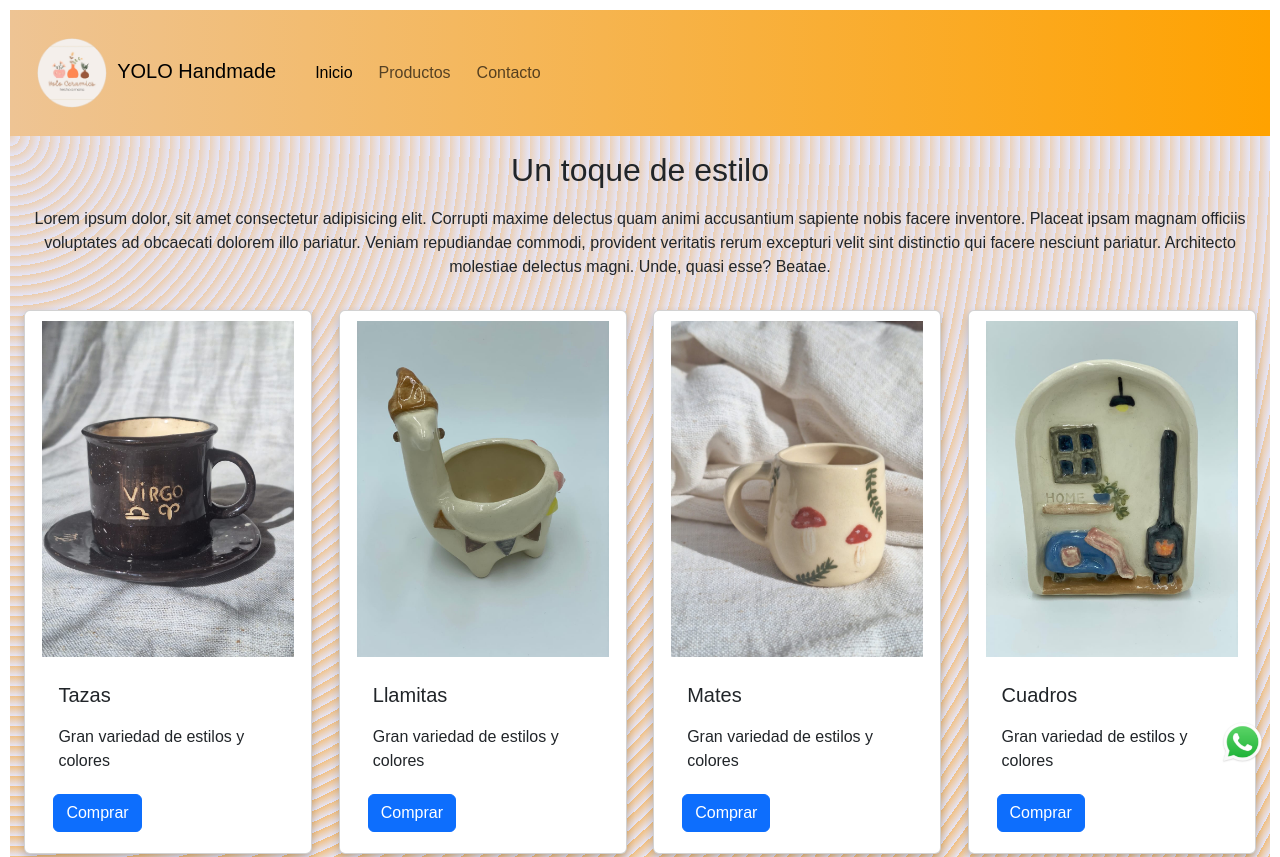
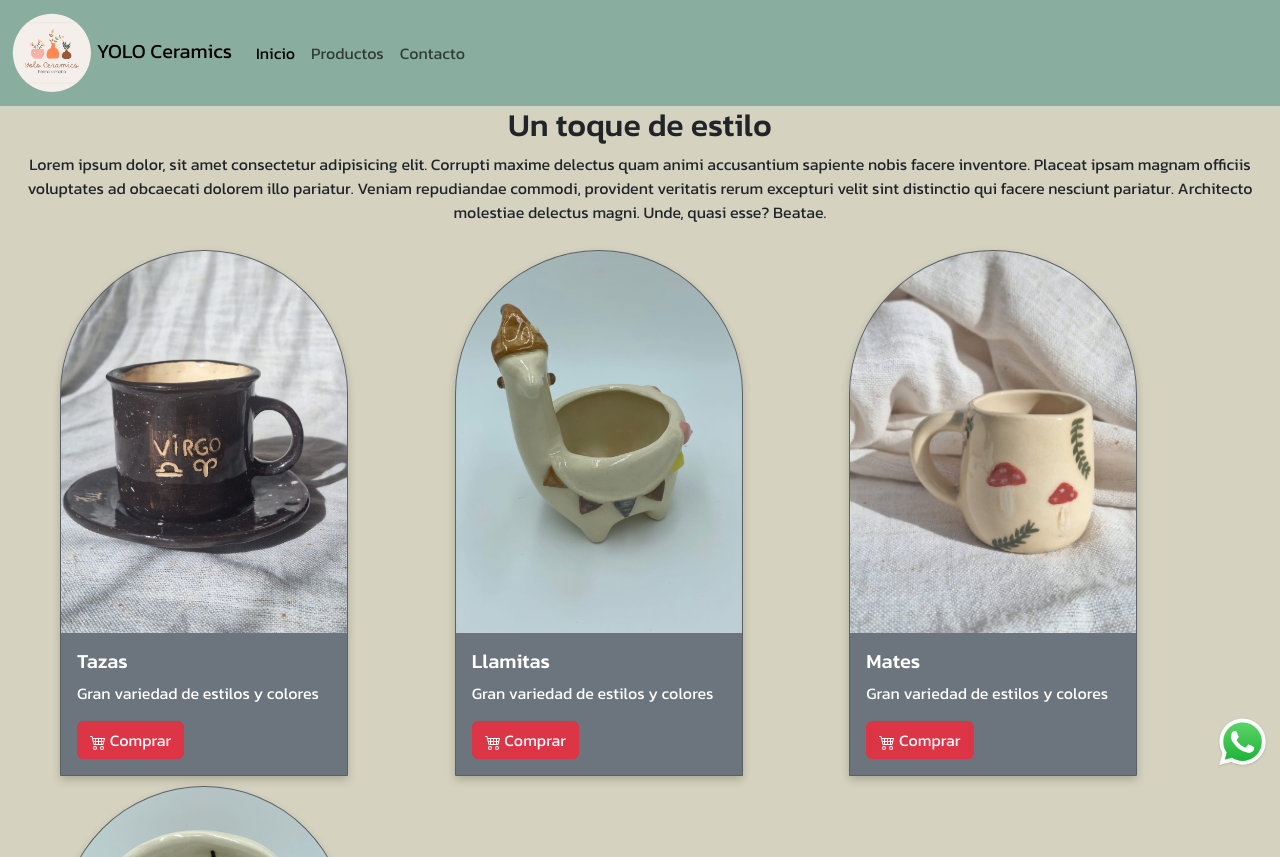
Before and after one commit to jerePerez/yolo-handmade, a website: page index.html in a window 1280 px wide. Shown: the top 857 px of the page. Drawn offline with nearby package versions, Linux system fonts and the light colour scheme.

Commit message:
cambios en paleta de colores

```diff
--- a/index.html
+++ b/index.html
@@ -5,17 +5,18 @@
     <meta charset="UTF-8">
     <meta name="viewport" content="width=device-width, initial-scale=1.0">
     <link rel="stylesheet" href="styles.css">
+    <link rel="icon" type="image/png" sizes="32x32" href="./imagenes/favicon-32x32.png">
     <link rel="preconnect" href="https://fonts.googleapis.com">
     <link rel="preconnect" href="https://fonts.gstatic.com" crossorigin>
     <link
-        href="https://fonts.googleapis.com/css2?family=Roboto:ital,wght@0,100;0,300;0,400;0,500;0,700;0,900;1,100;1,300;1,400;1,500;1,700;1,900&display=swap"
+        href="https://fonts.googleapis.com/css2?family=Kanit:ital,wght@0,100;0,200;0,300;0,400;0,500;0,600;0,700;0,800;0,900;1,100;1,200;1,300;1,400;1,500;1,600;1,700;1,800;1,900&display=swap"
         rel="stylesheet">
     <link href="https://cdn.jsdelivr.net/npm/bootstrap@5.3.3/dist/css/bootstrap.min.css" rel="stylesheet"
         integrity="sha384-QWTKZyjpPEjISv5WaRU9OFeRpok6YctnYmDr5pNlyT2bRjXh0JMhjY6hW+ALEwIH" crossorigin="anonymous">
     <script src="https://cdn.jsdelivr.net/npm/bootstrap@5.3.3/dist/js/bootstrap.bundle.min.js"
         integrity="sha384-YvpcrYf0tY3lHB60NNkmXc5s9fDVZLESaAA55NDzOxhy9GkcIdslK1eN7N6jIeHz"
         crossorigin="anonymous"></script>
-    <title>YOLO Handmade</title>
+    <title>YOLO Ceramics</title>
 </head>
 
 <body>
@@ -25,7 +26,7 @@
                 <a class="navbar-brand" href="#">
                     <img src="./logoYolo.png" alt="Logo" width="80" height="80"
                         class="d-inline-block align-text-center">
-                    YOLO Handmade
+                    YOLO Ceramics
                 </a>
                 <button class="navbar-toggler" type="button" data-bs-toggle="collapse"
                     data-bs-target="#navbarSupportedContent" aria-controls="navbarSupportedContent"
@@ -60,41 +61,70 @@
                 nesciunt pariatur. Architecto molestiae delectus magni. Unde, quasi esse? Beatae.</p>
         </div>
 
-        <div id="productos" class="row justify-content-evenly">
-            <div class="card" style="width: 18rem;">
-                <img src="./imagenes/taza.jpg" class="card-img-top" alt="imagen de taza">
+        <div id="productos" class="row mx-5">
+            <div class="col ml-5">
+                <div class="card text-bg-secondary rounded-top-pill" style="width: 18rem;">
+                    <img src="./imagenes/taza.jpg" class="card-img-top rounded-top-pill" alt="imagen de taza">
                     <div class="card-body">
                         <h5 class="card-title">Tazas</h5>
                         <p class="card-text">Gran variedad de estilos y colores</p>
-                    <a href="#contacto" class="btn btn-primary">Comprar</a>
+                        <a href="#contacto" class="btn btn-danger"><svg xmlns="http://www.w3.org/2000/svg" width="16"
+                                height="16" fill="currentColor" class="bi bi-cart4" viewBox="0 0 16 16">
+                                <path
+                                    d="M0 2.5A.5.5 0 0 1 .5 2H2a.5.5 0 0 1 .485.379L2.89 4H14.5a.5.5 0 0 1 .485.621l-1.5 6A.5.5 0 0 1 13 11H4a.5.5 0 0 1-.485-.379L1.61 3H.5a.5.5 0 0 1-.5-.5M3.14 5l.5 2H5V5zM6 5v2h2V5zm3 0v2h2V5zm3 0v2h1.36l.5-2zm1.11 3H12v2h.61zM11 8H9v2h2zM8 8H6v2h2zM5 8H3.89l.5 2H5zm0 5a1 1 0 1 0 0 2 1 1 0 0 0 0-2m-2 1a2 2 0 1 1 4 0 2 2 0 0 1-4 0m9-1a1 1 0 1 0 0 2 1 1 0 0 0 0-2m-2 1a2 2 0 1 1 4 0 2 2 0 0 1-4 0" />
+                            </svg> Comprar</a>
                     </div>
                 </div>
-            <div class="card" style="width: 18rem;">
-                <img src="./imagenes/llamita.jpg" class="card-img-top" alt="...">
+            </div>
+
+            <div class="col ml-5">
+                <div class="card text-bg-secondary rounded-top-pill" style="width: 18rem;">
+                    <img src="./imagenes/llamita.jpg" class="card-img-top rounded-top-pill" alt="...">
                     <div class="card-body">
                         <h5 class="card-title">Llamitas</h5>
                         <p class="card-text">Gran variedad de estilos y colores</p>
-                    <a href="#contacto" class="btn btn-primary">Comprar</a>
+                        <a href="#contacto" class="btn btn-danger"><svg xmlns="http://www.w3.org/2000/svg" width="16"
+                                height="16" fill="currentColor" class="bi bi-cart4" viewBox="0 0 16 16">
+                                <path
+                                    d="M0 2.5A.5.5 0 0 1 .5 2H2a.5.5 0 0 1 .485.379L2.89 4H14.5a.5.5 0 0 1 .485.621l-1.5 6A.5.5 0 0 1 13 11H4a.5.5 0 0 1-.485-.379L1.61 3H.5a.5.5 0 0 1-.5-.5M3.14 5l.5 2H5V5zM6 5v2h2V5zm3 0v2h2V5zm3 0v2h1.36l.5-2zm1.11 3H12v2h.61zM11 8H9v2h2zM8 8H6v2h2zM5 8H3.89l.5 2H5zm0 5a1 1 0 1 0 0 2 1 1 0 0 0 0-2m-2 1a2 2 0 1 1 4 0 2 2 0 0 1-4 0m9-1a1 1 0 1 0 0 2 1 1 0 0 0 0-2m-2 1a2 2 0 1 1 4 0 2 2 0 0 1-4 0" />
+                            </svg> Comprar</a>
                     </div>
                 </div>
-            <div class="card" style="width: 18rem;">
-                <img src="./imagenes/mate.jpg" class="card-img-top" alt="...">
+            </div>
+
+            <div class="col ml-5">
+                <div class="card text-bg-secondary rounded-top-pill" style="width: 18rem;">
+                    <img src="./imagenes/mate.jpg" class="card-img-top rounded-top-pill" alt="...">
                     <div class="card-body">
                         <h5 class="card-title">Mates</h5>
                         <p class="card-text">Gran variedad de estilos y colores</p>
-                    <a href="#contacto" class="btn btn-primary">Comprar</a>
+                        <a href="#contacto" class="btn btn-danger"><svg xmlns="http://www.w3.org/2000/svg" width="16"
+                                height="16" fill="currentColor" class="bi bi-cart4" viewBox="0 0 16 16">
+                                <path
+                                    d="M0 2.5A.5.5 0 0 1 .5 2H2a.5.5 0 0 1 .485.379L2.89 4H14.5a.5.5 0 0 1 .485.621l-1.5 6A.5.5 0 0 1 13 11H4a.5.5 0 0 1-.485-.379L1.61 3H.5a.5.5 0 0 1-.5-.5M3.14 5l.5 2H5V5zM6 5v2h2V5zm3 0v2h2V5zm3 0v2h1.36l.5-2zm1.11 3H12v2h.61zM11 8H9v2h2zM8 8H6v2h2zM5 8H3.89l.5 2H5zm0 5a1 1 0 1 0 0 2 1 1 0 0 0 0-2m-2 1a2 2 0 1 1 4 0 2 2 0 0 1-4 0m9-1a1 1 0 1 0 0 2 1 1 0 0 0 0-2m-2 1a2 2 0 1 1 4 0 2 2 0 0 1-4 0" />
+                            </svg> Comprar</a>
                     </div>
                 </div>
-            <div class="card" style="width: 18rem;">
-                <img src="./imagenes/cuadro.jpg" class="card-img-top" alt="imagen de taza">
+            </div>
+
+            <div class="col ml-5">
+                <div class="card text-bg-secondary rounded-top-pill" style="width: 18rem;">
+                    <img src="./imagenes/cuadro.jpg" class="card-img-top rounded-top-pill" alt="imagen de taza">
                     <div class="card-body">
                         <h5 class="card-title">Cuadros</h5>
                         <p class="card-text">Gran variedad de estilos y colores</p>
-                    <a href="#contacto" class="btn btn-primary">Comprar</a>
+                        <a href="#contacto" class="btn btn-danger"><svg xmlns="http://www.w3.org/2000/svg" width="16"
+                                height="16" fill="currentColor" class="bi bi-cart4" viewBox="0 0 16 16">
+                                <path
+                                    d="M0 2.5A.5.5 0 0 1 .5 2H2a.5.5 0 0 1 .485.379L2.89 4H14.5a.5.5 0 0 1 .485.621l-1.5 6A.5.5 0 0 1 13 11H4a.5.5 0 0 1-.485-.379L1.61 3H.5a.5.5 0 0 1-.5-.5M3.14 5l.5 2H5V5zM6 5v2h2V5zm3 0v2h2V5zm3 0v2h1.36l.5-2zm1.11 3H12v2h.61zM11 8H9v2h2zM8 8H6v2h2zM5 8H3.89l.5 2H5zm0 5a1 1 0 1 0 0 2 1 1 0 0 0 0-2m-2 1a2 2 0 1 1 4 0 2 2 0 0 1-4 0m9-1a1 1 0 1 0 0 2 1 1 0 0 0 0-2m-2 1a2 2 0 1 1 4 0 2 2 0 0 1-4 0" />
+                            </svg> Comprar</a>
+                    </div>
                 </div>
             </div>
 
         </div>
+
+
         <section id="publicidad">
             <video controls width="600">
                 <source src="./videos/ceramicaVideo.mp4" type="video/mp4">
@@ -128,13 +158,14 @@
 
         </section>
 
-        <section>
-            <p id="redes">Seguinos en Instagram:
+        <section id="redes">
+            <p>Seguinos en Instagram:
+
+            </p>
             <a href="https://www.instagram.com/yolo.ceramics_/" target="_blank">
                 <img id="instagramIcon" src="https://upload.wikimedia.org/wikipedia/commons/a/a5/Instagram_icon.png"
                     alt="iconoInstagram">
             </a>
-            </p>
         </section>
     </main>
 
--- /dev/null
+++ b/package.json
@@ -0,0 +1,5 @@
+{
+  "dependencies": {
+    "bootstrap-icons": "^1.11.3"
+  }
+}
--- a/styles.css
+++ b/styles.css
@@ -1,13 +1,13 @@
 * {
-    font-family: 'Quicksand', sans-serif;
+    font-family: Kanit, sans-serif;
     margin: 0;
-    padding: 5px;
+    padding: 0;
 
 }
 
 header {
-    font-family: 'Quicksand', sans-serif;
-    background: linear-gradient(to right, #eec494, #ffa200);
+    font-family: Kanit, sans-serif;
+    background: #89ad9f;
     height: auto;
 }
 
@@ -22,9 +22,8 @@ header {
 
 
 main {
-    background-color: #e5e5f7;
+    background-color: #d5d3bf;
     opacity: 1;
-    background-image: repeating-radial-gradient(circle at 0 0, transparent 0, #e5e5f7 10px), repeating-linear-gradient(#f7ac4555, #f7ac45);
 }
 
 
@@ -61,7 +60,7 @@ a {
 }
 
 .card {
-    margin: 10px;
+    margin-top: 10px;
     box-shadow: 0px 4px 8px rgba(0, 0, 0, 0.2);
     transition: transform 0.3s ease, box-shadow 0.3s ease;
 }
@@ -71,10 +70,20 @@ a {
     box-shadow: 0px 8px 16px rgba(0, 0, 0, 0.2);
 }
 
+.card img {
+    width: 100%;
+    object-fit: cover;
+}
+
+.btn-personal {
+    background-color: #ec756f;
+}
+
 #publicidad {
     display: flex;
     flex-wrap: wrap;
     justify-content: center;
+    padding-top: 30px;
 }
 
 #publicidad video {
@@ -84,12 +93,14 @@ a {
 
 
 #instagramIcon {
-    width: 30px;
-    height: 30px;
+    width: 40px;
+    height: 40px;
+    margin-bottom: 20px;
 }
 
 #redes {
     display: flex;
+    flex-direction: column;
     justify-content: center;
     align-items: center;
 }
@@ -100,6 +111,7 @@ a {
     flex-direction: column;
     justify-content: center;
     align-items: center;
+    padding-top: 40px;
 }
 
 #contacto label {
@@ -140,7 +152,7 @@ a {
 
 .enviar-bt {
     position: relative;
-    background-color: rgb(236, 150, 52);
+    background-color: #ec756f;
     border-radius: 4em;
     font-size: 16px;
     color: white;
```
Also changed, not shown: imagenes/favicon-32x32.png (added), imagenes/favicon.jpg (added), 2 other files. Lines whose indentation alone changed are shown as unchanged.
